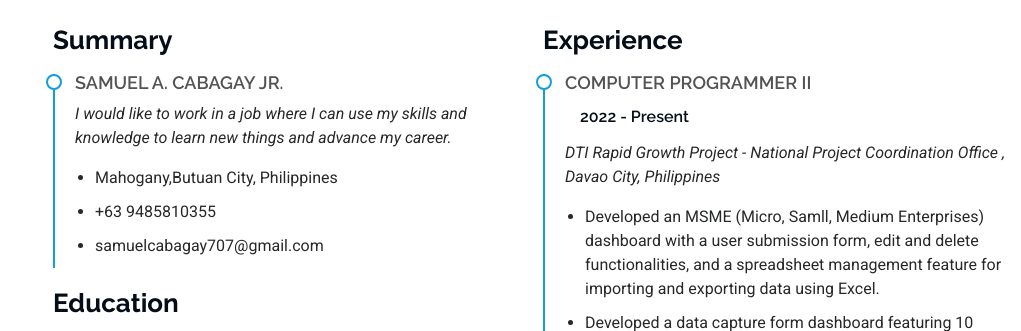
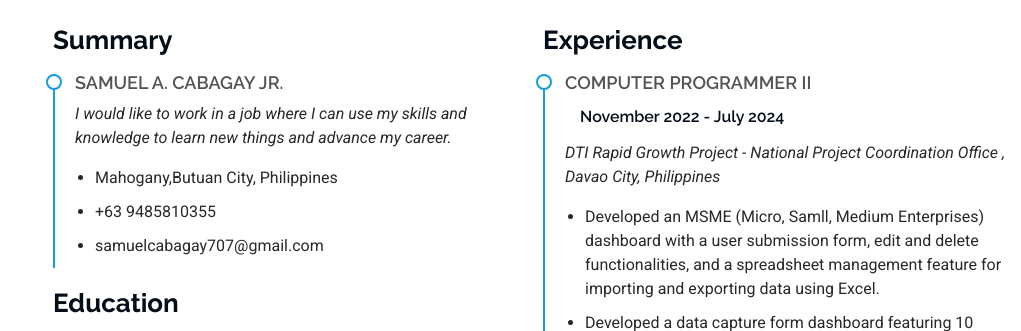
Before and after one commit to Samuelcabz/PDF_Splitter, a Flask app: page / in a window 1280 px wide. Shown: the part 2371-2702 px from the top of the page, without its empty margins (259-1280 px from the left). Run offline with Flask 2, Linux system fonts and the light colour scheme; some libraries are stand-ins or nearby versions.

Commit message:
Update index.html

```diff
--- a/templates/index.html
+++ b/templates/index.html
@@ -306,7 +306,7 @@
             <h3 class="resume-title">Experience</h3>
             <div class="resume-item">
               <h4>Computer Programmer II</h4>
-              <h5>2022 - Present</h5>
+              <h5>November 2022 - July 2024</h5>
               <p><em>DTI Rapid Growth Project - National Project Coordination Office , Davao City, Philippines </em></p>
               <ul>
                 <li>Developed an MSME (Micro, Samll, Medium Enterprises) dashboard with a user submission form, edit and delete functionalities, and a spreadsheet management feature for importing and exporting data using Excel.</li>
```
